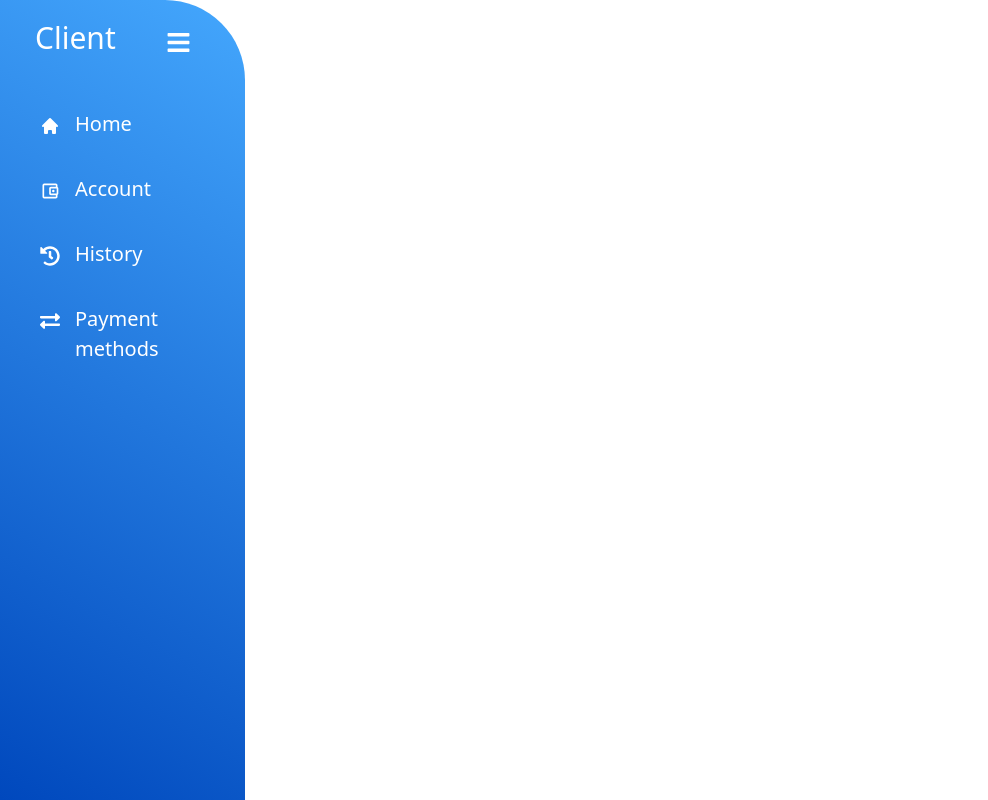
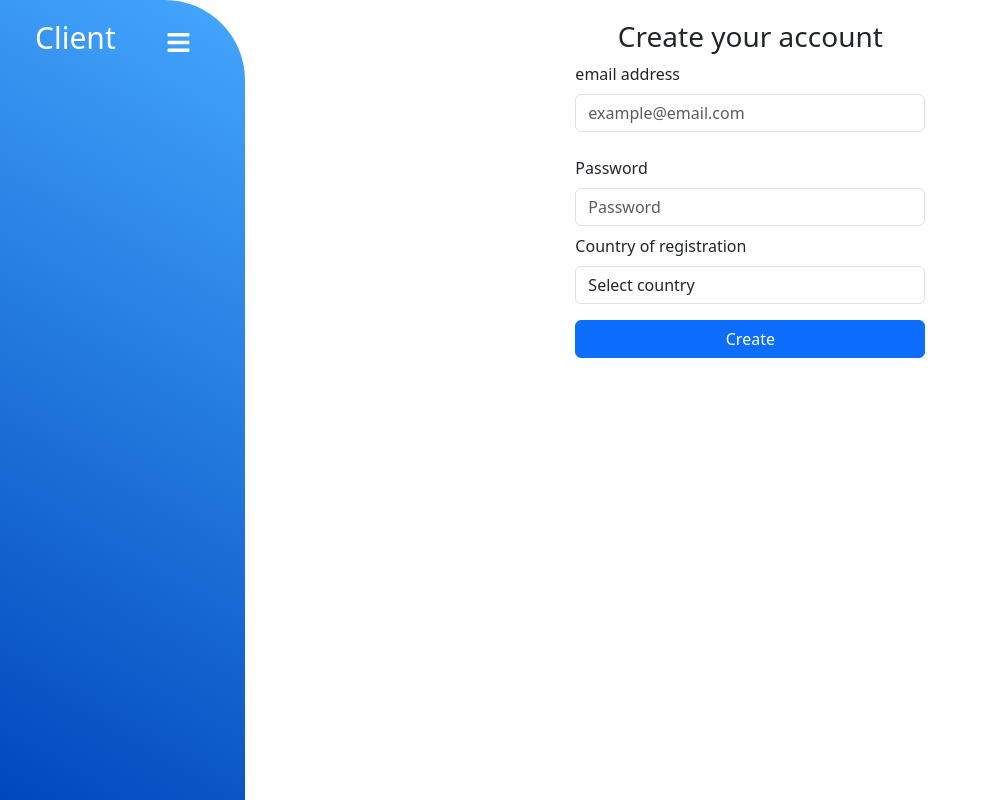
Before and after one commit to bauer318/pri-trans-client, a React (Create React App) app: page /register in a window 1280 px wide. Shown: the whole page, without its empty margins (0-988 px from the left). Built offline with nearby package versions, Linux system fonts and the light colour scheme.

Commit message:
UI create account and login done

```diff
--- a/src/App.css
+++ b/src/App.css
@@ -140,3 +140,6 @@ main {
 .card-pm{
     width: 300px;
 }
+.login-form{
+    width: 350px;
+}
--- a/src/App.js
+++ b/src/App.js
@@ -23,15 +23,18 @@ import Convert from "./pages/Convert";
 import Send from "./pages/Send";
 import Withdraw from "./pages/Withdraw";
 import SendTo from "./pages/SendTo";
+import Home from "./pages/Home";
+import CreateAccount from "./pages/CreateAccount";
 
 
 const App = () => {
     return (
         <div>
             <BrowserRouter>
-                <Sidebar>
+                <Sidebar user={false}>
                     <Routes>
-                        {/*<Route path="/" element={<UserList/>}/>*/}
+                        {<Route path="/" element={<Home/>}/>}
+                        {<Route path="/register" element={<CreateAccount/>}/>}
                         <Route path="/users" element={<UserList/>}/>
                         <Route path={"users/:id"} element={<User/>} />
                         <Route path="/countries" element={<CountryList/>}/>
--- a/src/components/Sidebar.jsx
+++ b/src/components/Sidebar.jsx
@@ -7,7 +7,7 @@ import {HiHome} from "react-icons/hi";
 import {MdOutlineAccountBalanceWallet} from "react-icons/md";
 
 
-const Sidebar = ({children}) => {
+const Sidebar = ({children, user}) => {
     const [isOpen, setIsOpen] = useState(true);
     const menuItem = [
         {
@@ -40,13 +40,15 @@ const Sidebar = ({children}) => {
                             <FaBars onClick={() => setIsOpen(!isOpen)}/>
                         </div>
                     </div>
-                    {
+                    { user? (
                         menuItem.map((item, index) => (
                             <NavLink to={item.path} key={index} className="link" activeclassname="active">
                                 <div className="icon">{item.icon}</div>
                                 <div className="link_text" style={{display: isOpen ? "" : "none"}}>{item.name}</div>
                             </NavLink>
-                        ))
+                        ))):(
+                        <div></div>
+                    )
                     }
                 </div>
                 <main>{children}</main>
--- /dev/null
+++ b/src/pages/CreateAccount.jsx
@@ -0,0 +1,88 @@
+import React, {useState} from 'react';
+import {Form} from "react-bootstrap";
+
+const CreateAccount = () => {
+    const [formData, setFormData] = useState({});
+
+    const countries = [
+        {
+            id: 1,
+            country: "DR Congo"
+        },
+        {
+            id: 2,
+            country: "Russia"
+        },
+        {
+            id: 3,
+            country: "Angola"
+        }
+    ]
+    const handleSubmit = event => {
+        event.preventDefault();
+        console.log(formData);
+    }
+    const handleChange = event => {
+        const {name, value} = event.target;
+        setFormData({...formData, [name]: value});
+    }
+    const handleCountryChange = event => {
+        const id = Number(event.target.value);
+        if (id) {
+            setFormData({...formData, [event.target.name]: countries.find(country => country.id === id)});
+        }
+    }
+    return (
+        <div className={"container row"}>
+            <div className={"text-center mt-6"}>
+                <h3>Create your account</h3>
+            </div>
+            <div className={"col-md-8 mx-auto d-flex justify-content-center"}>
+                <Form onSubmit={handleSubmit} className={"login-form"}>
+                    <Form.Group controlId="formBasicEmail" className={"form-outline mb-4"}>
+                        <Form.Label>email address</Form.Label>
+                        <Form.Control
+                            type="email"
+                            placeholder="example@email.com"
+                            name="email"
+                            required={true}
+                            onChange={handleChange}
+                        />
+                    </Form.Group>
+                    <Form.Group controlId="formBasicPassword">
+                        <Form.Label>Password</Form.Label>
+                        <Form.Control
+                            type="password"
+                            placeholder="Password"
+                            name="password"
+                            required={true}
+                            onChange={handleChange}
+                        />
+                    </Form.Group>
+
+                    <Form.Group controlId="country" className={"mt-2"}>
+                        <Form.Label>Country of registration</Form.Label>
+                        <Form.Control as="select"
+                                      name="country"
+                                      required={true}
+                                      onChange={handleCountryChange}
+                        >
+                            <option value="">Select country</option>
+                            {countries?.map(country =>
+                                <option value={country.id} key={country.id}>{country.country}</option>
+                            )}
+                        </Form.Control>
+                    </Form.Group>
+
+                    <div className={"mt-3 d-flex justify-content-around"}>
+                        <button className={"btn btn-primary w-100"} type={"submit"}>
+                            Create
+                        </button>
+                    </div>
+                </Form>
+            </div>
+        </div>
+    );
+};
+
+export default CreateAccount;
--- /dev/null
+++ b/src/pages/Home.jsx
@@ -0,0 +1,60 @@
+import React, {useState} from 'react';
+import {Form} from "react-bootstrap";
+import {ImUserPlus} from "react-icons/im";
+import {useNavigate} from "react-router-dom";
+
+const Home = () => {
+    const [formData, setFormData] = useState({});
+    const navigate = useNavigate();
+    const handleSubmit = event => {
+        event.preventDefault();
+        console.log(formData);
+    }
+
+    const handleChange = event => {
+        const {name, value} = event.target;
+        setFormData({...formData, [name]: value});
+    }
+    return (
+        <div className={"container row"}>
+            <div className={"text-center mt-5"}>
+                <h3>Login</h3>
+            </div>
+            <div className={"col-md-8 mx-auto d-flex justify-content-center"}>
+                <Form onSubmit={handleSubmit} className={"login-form"}>
+                    <Form.Group controlId="formBasicEmail" className={"form-outline mb-4"}>
+                        <Form.Label>email address</Form.Label>
+                        <Form.Control
+                            type="email"
+                            placeholder="example@email.com"
+                            name="email"
+                            required={true}
+                            onChange={handleChange}
+                        />
+                    </Form.Group>
+                    <Form.Group controlId="formBasicPassword">
+                        <Form.Label>Password</Form.Label>
+                        <Form.Control
+                            type="password"
+                            placeholder="Password"
+                            name="password"
+                            required={true}
+                            onChange={handleChange}
+                        />
+                    </Form.Group>
+                    <div className={"mt-3 d-flex justify-content-around"}>
+                        <button className={"btn btn-primary w-100"} type={"submit"}>
+                            Login
+                        </button>
+                    </div>
+                </Form>
+            </div>
+            <div className="d-flex align-items-center justify-content-center pb-4 mt-3">
+                <p className="mb-0 me-2">Don't have an account?</p>
+                <button type="button" className="btn btn-outline-info" onClick={()=>navigate('/register')}>Register</button>
+            </div>
+        </div>
+    );
+};
+
+export default Home;
```
Also changed, not shown: src/components/SidebarLog.jsx (added).
